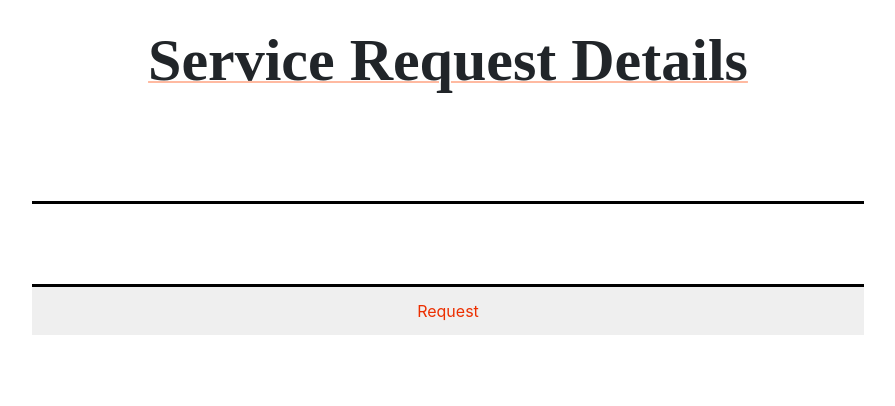
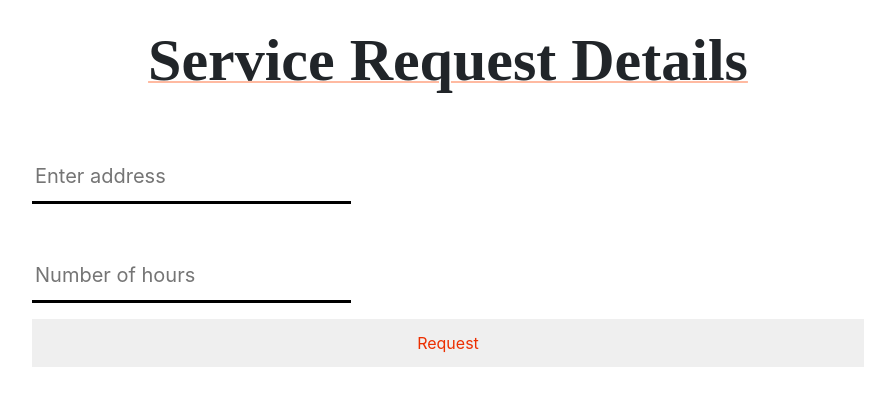
Before and after one commit to oumaoumag/netfix-service-platform, a Django app: page /services/1/request_service/ in a window 1280 px wide. Shown: the part 83-489 px from the top of the page, without its empty margins (192-1087 px from the left). Run offline with Django 3.2, Linux system fonts and the light colour scheme; a user stored in the database is signed in; data comes from the database, SQL or seed files in the repository; both versions use the stored data as it was after the commit; some libraries are stand-ins or nearby versions.

Commit message:
number or hours customer can request to be more that one and also added email and number of hours placeholders in the request service form

```diff
--- a/services/forms.py
+++ b/services/forms.py
@@ -27,8 +27,29 @@
 
         self.fields['name'].widget.attrs['autocomplete'] = 'off'
 
-
 class RequestServiceForm(forms.ModelForm):
     class Meta:
         model = RequestService
         fields = ['address', 'hours']
+        widgets = {
+            'address': forms.TextInput(attrs={'placeholder': 'Enter address'}),
+            'hours': forms.NumberInput(attrs={'placeholder': 'Number of hours', 'min': 1})
+        }
+
+    def clean_hours(self):
+        hours = self.cleaned_data.get('hours')
+
+        print(f"Debug: Entered hours = {hours}")  # Debugging line
+
+        if hours is None:
+            raise forms.ValidationError("This field is required.")
+
+        try:
+            hours = int(hours)  # Ensure it's treated as an integer
+        except ValueError:
+            raise forms.ValidationError("Please enter a valid number.")
+
+        if hours < 1:
+            raise forms.ValidationError("Number of hours must be at least 1.")
+
+        return hours  # Ensure it's returned properly
--- a/services/templates/services/request_service.html
+++ b/services/templates/services/request_service.html
@@ -5,9 +5,26 @@
 
 {% block content %}
     <p class="title">Service Request Details</p>
+
+    {% if messages %}
+        {% for message in messages %}
+            <p class="error_message">{{ message }}</p>
+        {% endfor %}
+    {% endif %}
+
     <form method="POST">
         {% csrf_token %}
-        {{form}}
+
+        <div class="mb-3">
+            {{ form.address.label_tag }}
+            {{ form.address }}
+        </div>
+
+        <div class="mb-3">
+            {{ form.hours.label_tag }}
+            {{ form.hours }}
+        </div>
+
         <button type="submit">Request</button>
     </form>
 {% endblock %}
--- a/services/views.py
+++ b/services/views.py
@@ -63,16 +63,21 @@
 
 def request_service(request, id):
     service = get_object_or_404(Service, id=id)
-    user = get_object_or_404(Customer, user = request.user)
-    form = RequestServiceForm()
+    user = get_object_or_404(Customer, user=request.user)
+
     if request.method == "POST":
         form = RequestServiceForm(request.POST)
         if form.is_valid():
-            request_service = form.save(commit=False)
-            request_service.service = service
-            request_service.user = user
-            request_service.save()
-            return redirect(f'/customer/{request.user.username}')
+            # Ensure number of hours is at least 1
+            if form.cleaned_data.get("hours", 0) < 1:  # Corrected field name
+                messages.error(request, "Number of hours must be at least 1.")
+            else:
+                request_service = form.save(commit=False)
+                request_service.service = service
+                request_service.user = user
+                request_service.save()
+                return redirect(f'/customer/{request.user.username}')
     else:
         form = RequestServiceForm()
+
     return render(request, 'services/request_service.html', {'form': form})
```
Also changed, not shown: db.sqlite3.
